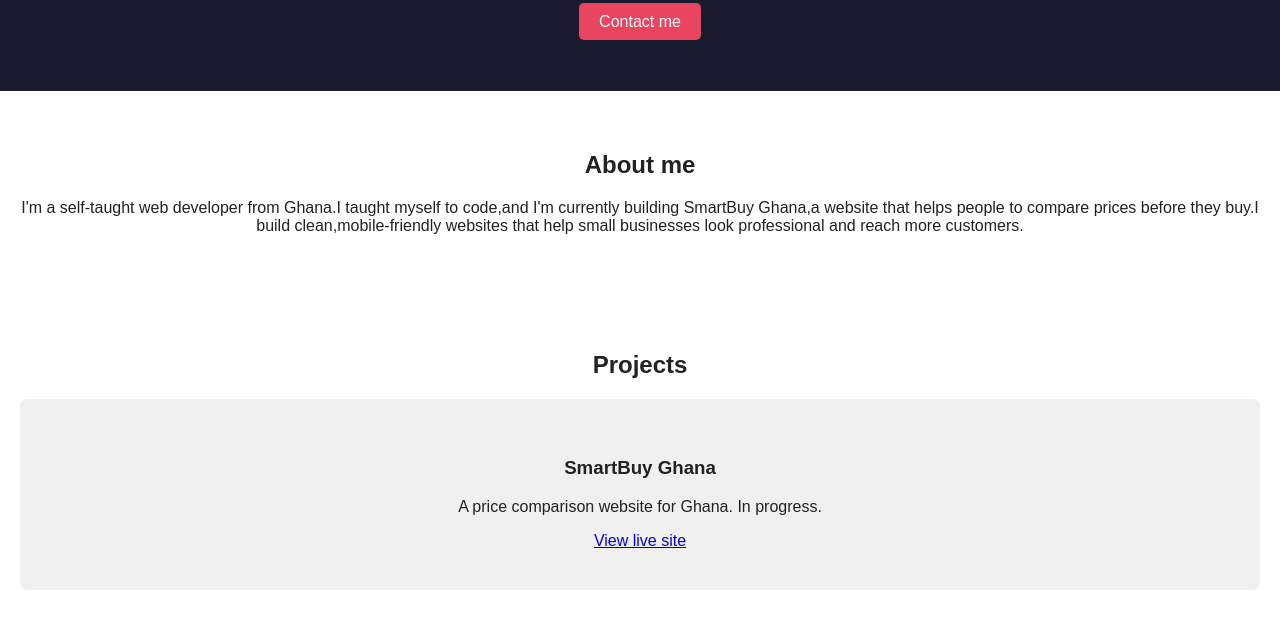
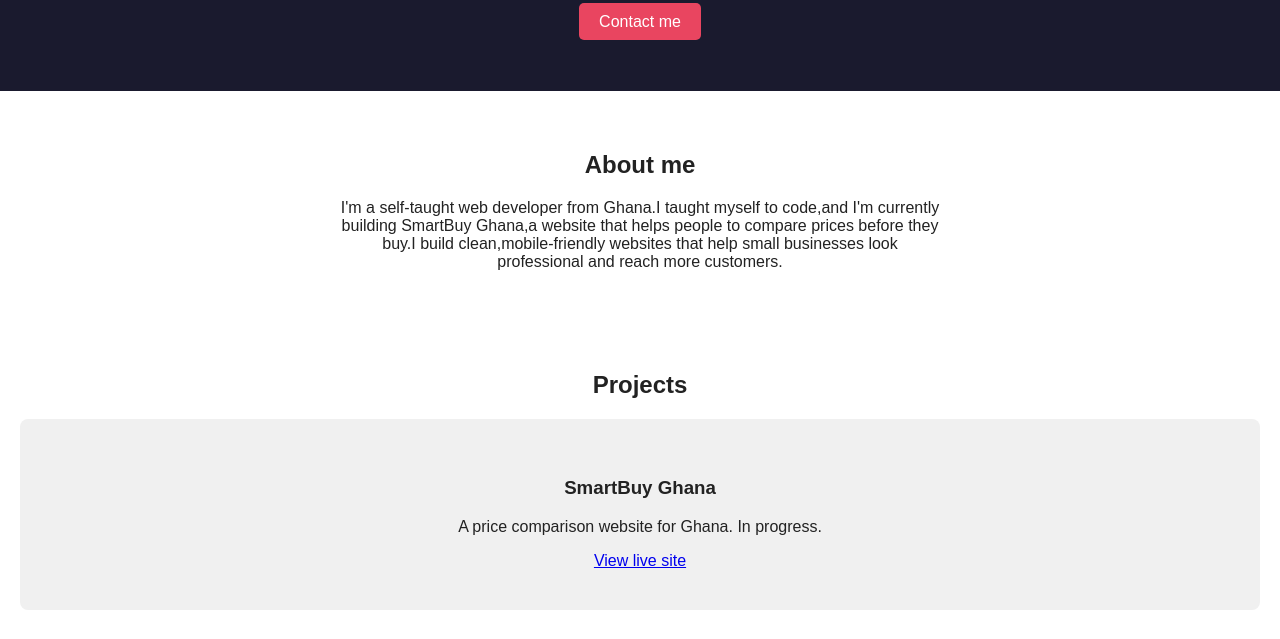
Before and after one commit to josephinead79-lab/josephinead79-lab.github.io, a plain HTML site: page index.html in a window 1280 px wide. Shown: the part 161-800 px from the top of the page. Drawn offline with Linux system fonts and the light colour scheme.

Commit message:
Update style.css

```diff
--- a/style.css
+++ b/style.css
@@ -31,8 +31,13 @@ section {
     border-radius: 8px;
 }
 
+#about p {
+    max-width: 600px;
+    margin: 0 auto;
+}
+
 @media (max-width: 600px) {
     .project-list {
-        flex-direction: culumn;
+        flex-direction: column;
     }
 }
```
